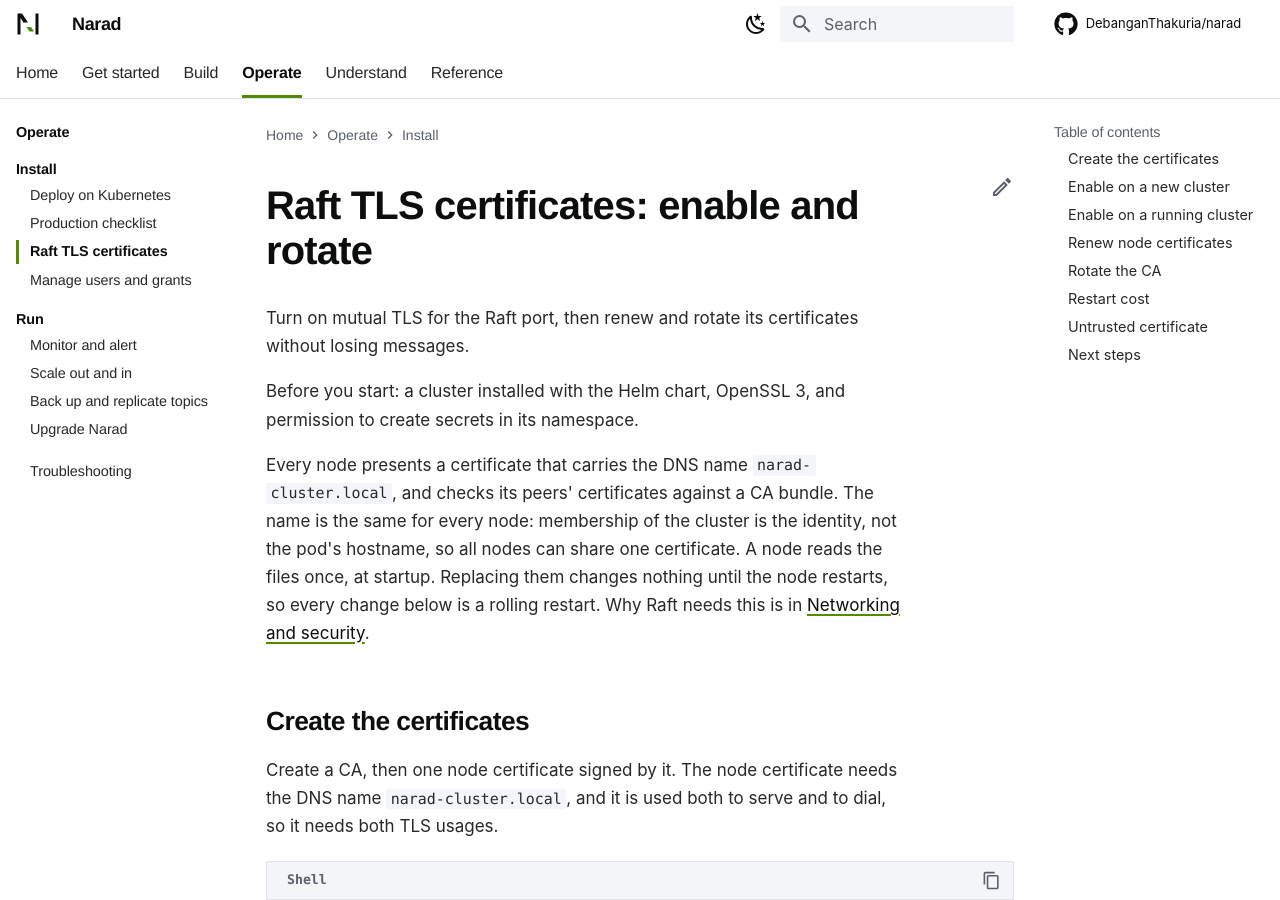
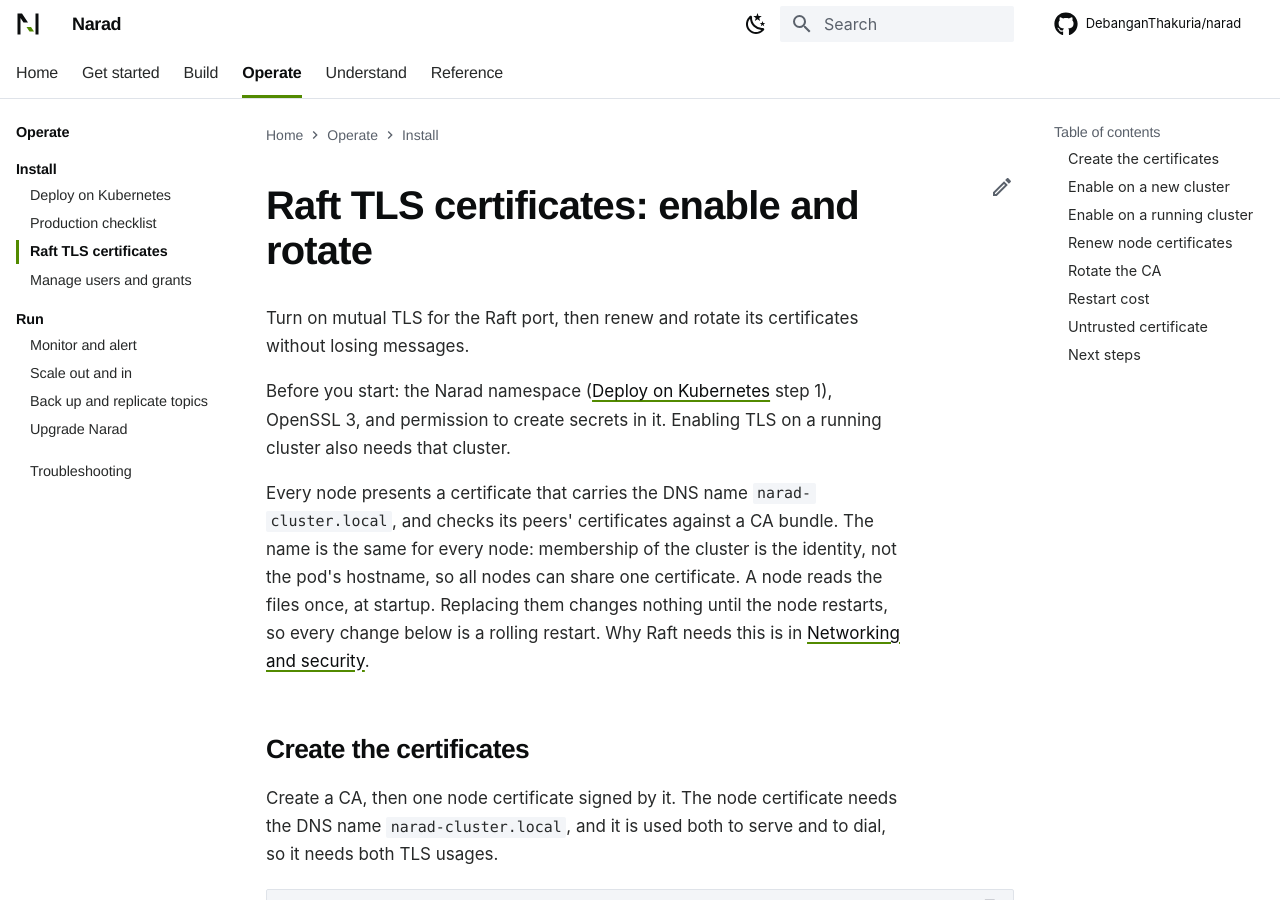
Before and after one commit to DebanganThakuria/narad, an MkDocs documentation site: the page built from docs/operate/raft-tls.md, in a window 1280 px wide and 900 px high. Built offline with MkDocs 1.6.1 and Material for MkDocs 9.7.7, drawn with Linux system fonts in a browser that asks for light colours; some web fonts are replaced; comment, search, counter and statistics services are not loaded; some of the changed text lies outside the part shown.

Commit message:
docs: fix the Raft TLS install order and two diagrams
The Helm page sent production readers to create the TLS secret before
the namespace existed, and the Raft TLS page then offered a second helm
install with no way back. The values bullet now points at Install step
2, the Raft TLS prerequisites name the namespace, and a line after the
secret command sends values-file readers back to Install step 3.

The message lifecycle diagram merges its two Leased to Available edges
into one "nack or lease runs out" edge, so no label covers another. The
fan-out cursor diagram now reads left to right from the log through the
cursors to the child owners, with one offset file beside each cursor,
so no edge crosses a node or another edge.

Co-Authored-By: Claude Opus 5.5 <noreply@anthropic.com>

````diff
--- a/docs/operate/raft-tls.md
+++ b/docs/operate/raft-tls.md
@@ -6,7 +6,7 @@ description: "Turn on mutual TLS for the Raft port, then renew and rotate its ce
 
 Turn on mutual TLS for the Raft port, then renew and rotate its certificates without losing messages.
 
-Before you start: a cluster installed with the Helm chart, OpenSSL 3, and permission to create secrets in its namespace.
+Before you start: the Narad namespace ([Deploy on Kubernetes](deploy-kubernetes.md#install) step 1), OpenSSL 3, and permission to create secrets in it. Enabling TLS on a running cluster also needs that cluster.
 
 Every node presents a certificate that carries the DNS name `narad-cluster.local`, and checks its peers' certificates against a CA bundle. The name is the same for every node: membership of the cluster is the identity, not the pod's hostname, so all nodes can share one certificate. A node reads the files once, at startup. Replacing them changes nothing until the node restarts, so every change below is a rolling restart. Why Raft needs this is in [Networking and security](../understand/networking-and-security.md#raft-tls).
 
@@ -56,6 +56,8 @@ kubectl create secret generic narad-cluster-tls -n narad \
 ```
 
 Keep `ca.key` somewhere safe and outside the cluster. You need it to issue the next certificate.
+
+Installing from a values file? Go back to [Deploy on Kubernetes](deploy-kubernetes.md#install) step 3. Otherwise continue below.
 
 ## Enable on a new cluster {#enable-new-cluster}
 
````
Also changed, not shown: docs/get-started/concepts.md (+1 -2 lines), docs/operate/deploy-kubernetes.md (+1 -1 lines), docs/understand/fanout-engine.md (+8 -3 lines).
